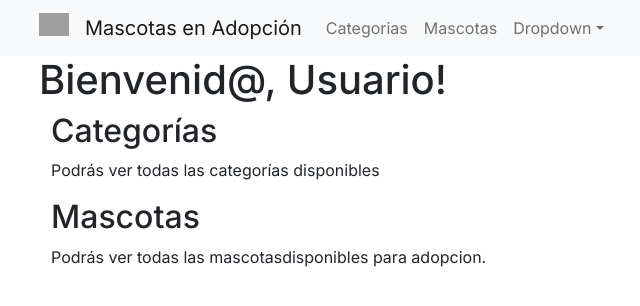
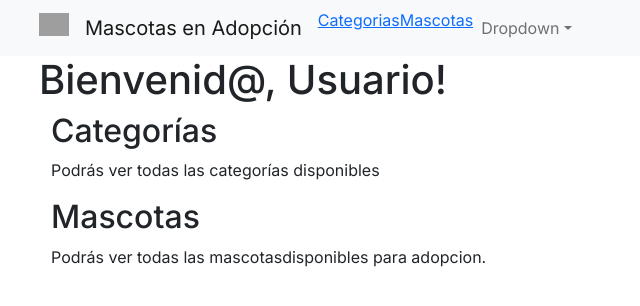
Before and after one commit to iaw-2023/NetworkKnights-React, a Next.js app: page / in a window 1280 px wide. Shown: the top 306 px of the page, without its empty margins (43-683 px from the left). Built offline with nearby package versions, Linux system fonts and the light colour scheme; grey boxes are pictures that could not be loaded.

Commit message:
instalación router + corrección en navegación entre paginas

```diff
--- a/package.json
+++ b/package.json
@@ -18,6 +18,7 @@
     "react": "18.2.0",
     "react-bootstrap": "^2.7.4",
     "react-dom": "18.2.0",
+    "react-router-dom": "^6.11.2",
     "tailwindcss": "3.3.2"
   }
 }
--- a/src/app/components/CategoryCard.js
+++ b/src/app/components/CategoryCard.js
@@ -1,18 +1,20 @@
 'use client' ;
 import Card from 'react-bootstrap/Card';
+import Link from "next/link";
 
 function CategoryCard(category) {
   const categoria = category.name;
   return (
     <Card style={{ width: '18rem' }}>
       <Card.Body>
-        <Card.Title>{category.name}</Card.Title>
+        <Card.Title>categoria</Card.Title>
         <Card.Subtitle className="mb-2 text-muted">Card Subtitle</Card.Subtitle>
         <Card.Text>
           Some quick example text to build on the card title and make up the
           bulk of the card's content.
         </Card.Text>
-        <Card.Link href='/mascotas_categoria' handler={categoria}>Mostrar {category.name}s</Card.Link>
+        <Link href={"/mascotas_categoria?id="+categoria} >Mostrar {category.name}s</Link>
+
       </Card.Body>
     </Card>
   );
--- a/src/app/components/NavBar.js
+++ b/src/app/components/NavBar.js
@@ -4,6 +4,7 @@ import Container from 'react-bootstrap/Container';
 import Nav from 'react-bootstrap/Nav';
 import Navbar from 'react-bootstrap/Navbar';
 import NavDropdown from 'react-bootstrap/NavDropdown';
+import Link from "next/link";
 
 function NavBar() {
   return (
@@ -22,8 +23,8 @@ function NavBar() {
         <Navbar.Toggle aria-controls="basic-navbar-nav" />
         <Navbar.Collapse id="basic-navbar-nav">
           <Nav className="me-auto">
-            <Nav.Link href="/categorias">Categorias</Nav.Link>
-            <Nav.Link href="/mascotas">Mascotas</Nav.Link>
+            <Link href="/categorias" >Categorias</Link>
+            <Link href="/mascotas">Mascotas</Link>
             <NavDropdown title="Dropdown" id="basic-nav-dropdown">
               <NavDropdown.Item href="#action/3.1">Action</NavDropdown.Item>
               <NavDropdown.Item href="#action/3.2">
```
Also changed, not shown: 1 other file (tests, documents, lock files or other folders).
